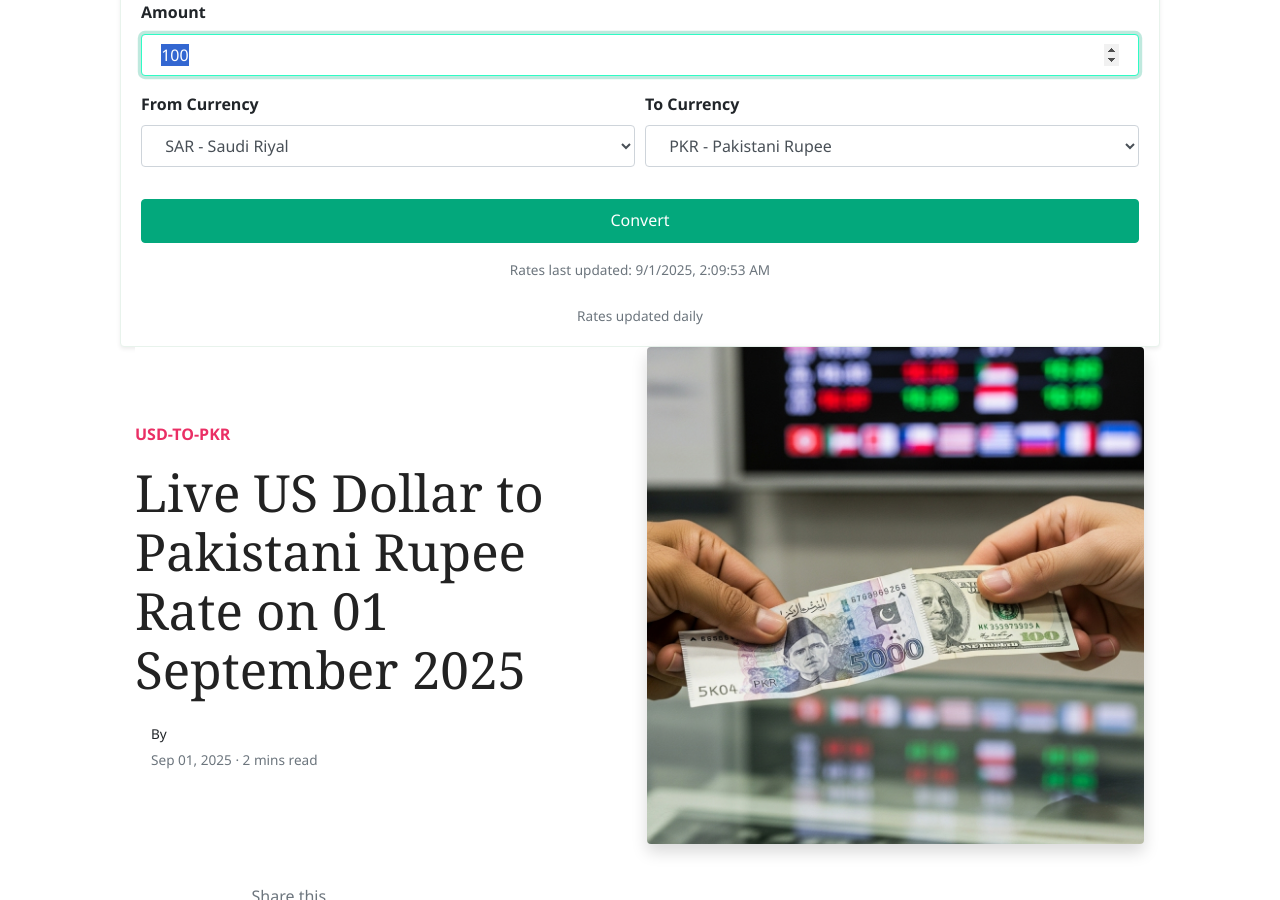
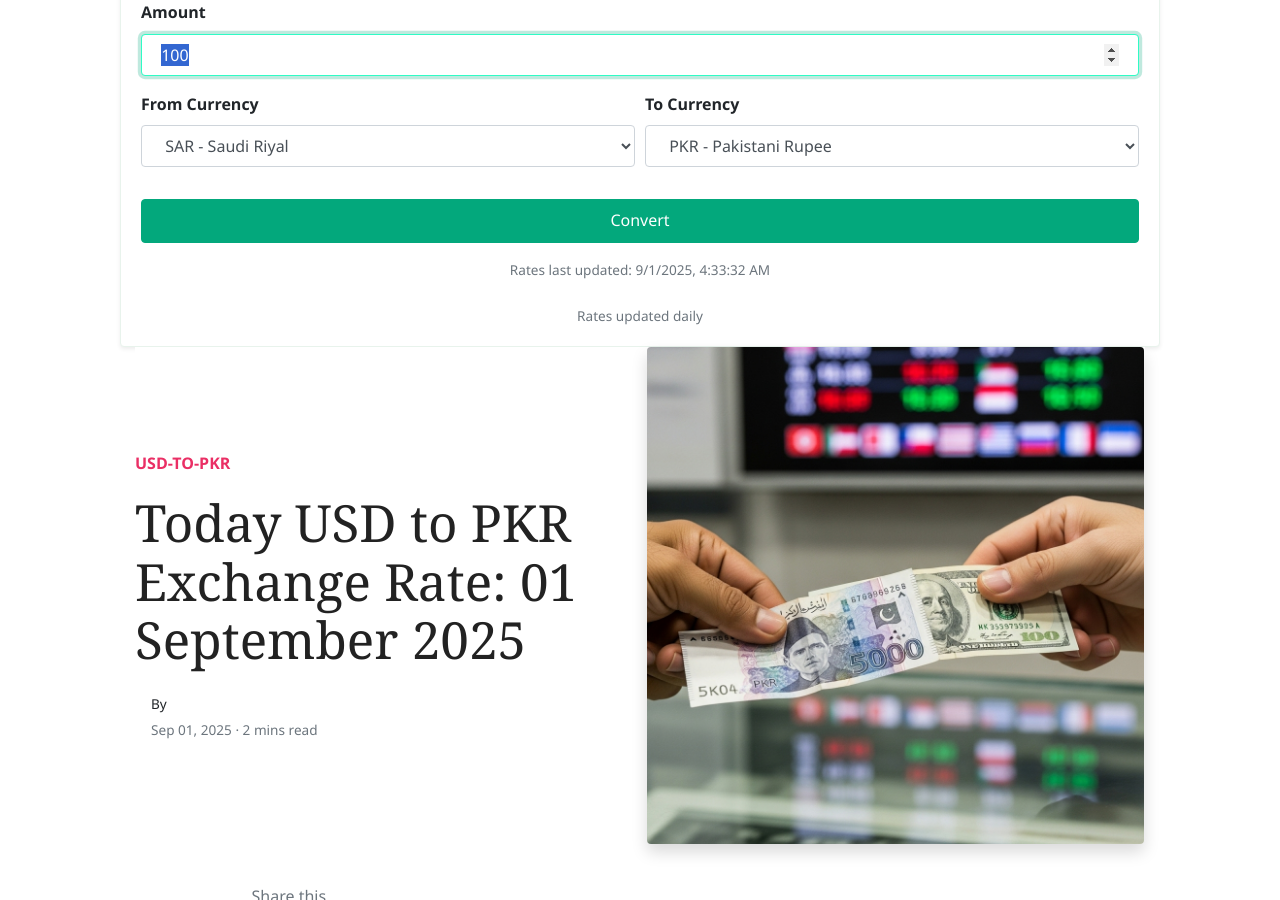
Before and after one commit to mlcom/mlcom.github.io, a Jekyll site: the page built from _posts/2025-09-01-today-us-dollar-to-pkr-exchange-rate-september-2025-prices-updated-usd-to-pkr.md, in a window 1280 px wide and 900 px high, scrolled down 242 px. Built offline with Jekyll 4.4.1, drawn with Linux system fonts in a browser that asks for light colours; nearby versions of some CDN libraries; comment, search, counter and statistics services are not loaded.

Commit message:
Automated: Update currency rates and generate daily posts

```diff
--- a/_data/rates.yml
+++ b/_data/rates.yml
@@ -1,4 +1,4 @@
-last_updated_utc: '2025-09-01T02:09:53.019294+00:00'
+last_updated_utc: '2025-09-01T04:33:32.002692+00:00'
 rates:
   AED: 3.6725
   AFN: 68.4442
--- a/_posts/2025-09-01-today-us-dollar-to-pkr-exchange-rate-september-2025-prices-updated-usd-to-pkr.md
+++ b/_posts/2025-09-01-today-us-dollar-to-pkr-exchange-rate-september-2025-prices-updated-usd-to-pkr.md
@@ -1,6 +1,6 @@
 ---
 layout: post
-title:  'Live US Dollar to Pakistani Rupee Rate on 01 September 2025'
+title:  'Today USD to PKR Exchange Rate: 01 September 2025'
 author: jane
 categories: [ usd-to-pkr ]
 image: assets/images/usd-to-pkr-rate-today.jpg
```
Also changed, not shown: _posts/2025-09-01-today-saudi-riyal-to-pkr-exchange-rate-september-2025-prices-updated-sar-to-pkr.md (+1 -1 lines), _posts/2025-09-01-today-uae-dirham-to-pkr-exchange-rate-september-2025-prices-updated-aed-to-pkr.md (+1 -1 lines), _posts/2025-09-01-today-uk-pound-sterling-to-pkr-exchange-rate-september-2025-prices-updated-gbp-to-pkr.md (+1 -1 lines).
